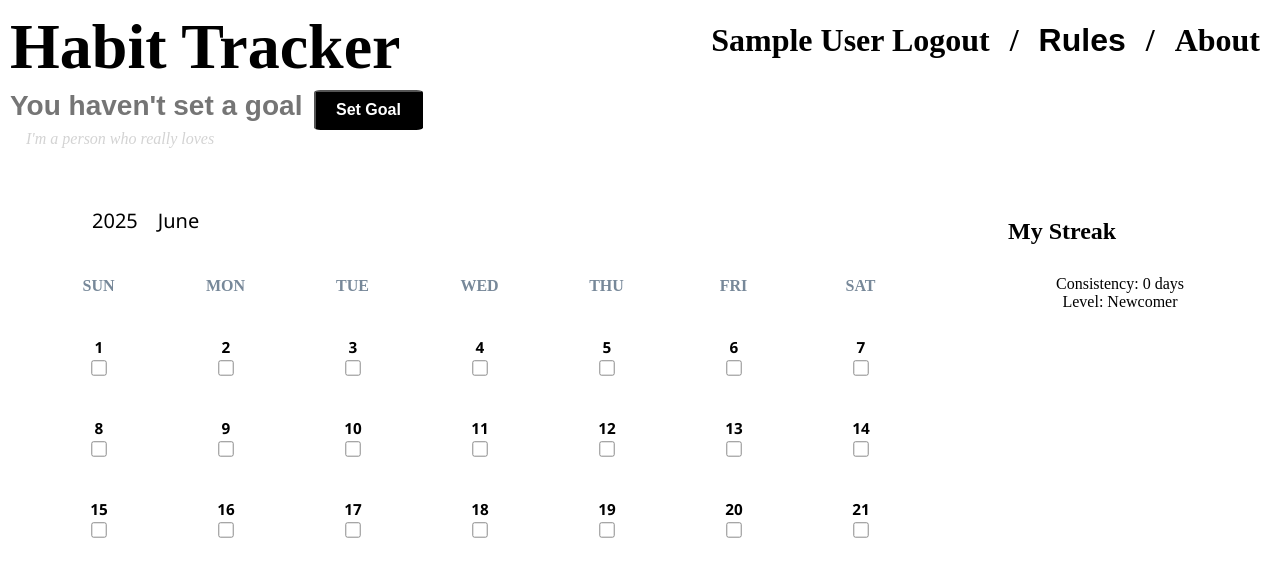
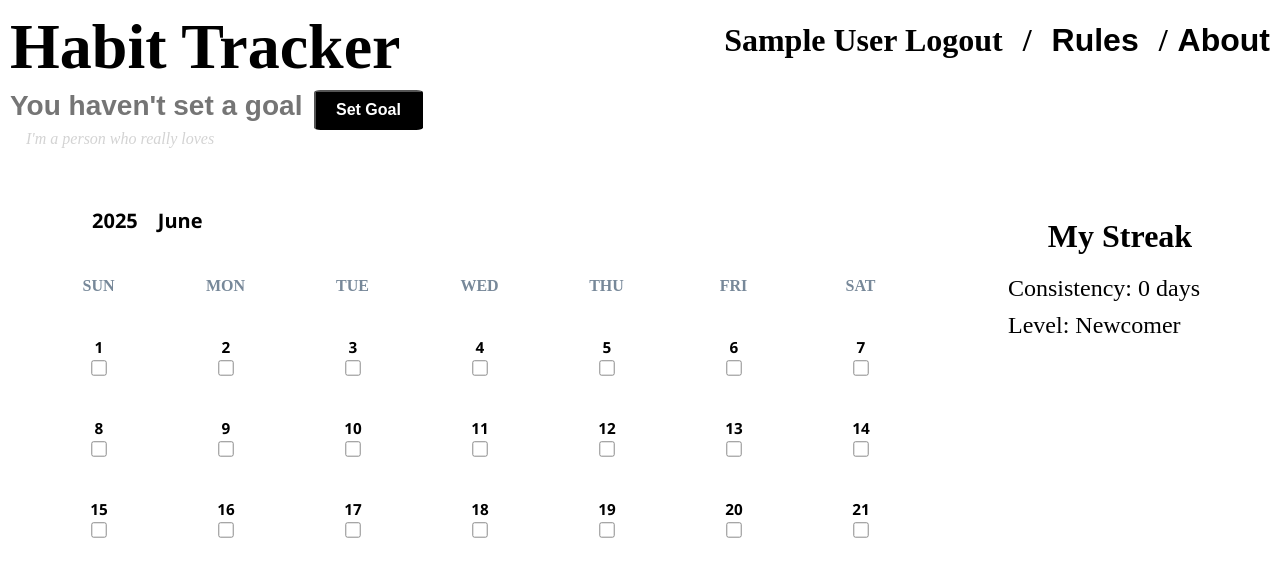
Before and after one commit to Ting-Yu-Lai/Habit_Tracker, a PHP site: page / in a window 1280 px wide. Shown: the top 579 px of the page. Run offline with PHP 8.4, Linux system fonts and the light colour scheme; the visitor is signed in with stand-in values (Sample User, id 1); data that the repository does not hold is empty.

Commit message:
完成CSS排版，目前要處理的還有，時間沒到checkbox不可以跑出來

```diff
--- a/calender.php
+++ b/calender.php
@@ -148,6 +148,7 @@ $stmt->close();
             text-align: center;
             /* padding-top: 15px; */
             font-size: 20px;
+            font-weight: bold;
             /* width: 50%; */
             margin-left: 60px;
             /* font-style: italic; */
@@ -173,6 +174,7 @@ $stmt->close();
 
         .box-month {
             text-align: center;
+            font-weight: bold;
             /* font-style: italic; */
             font-family: 'Segoe UI', sans-serif;
             font-size: 20px;
--- a/index.php
+++ b/index.php
@@ -118,6 +118,18 @@ $stmt->close();
       color: gray;
     }
 
+    #openAbout {
+      border: none;
+      background-color: transparent;
+      font-size: 32px;
+      color: black;
+      font-weight: bold;
+    }
+
+    #openAbout:hover {
+      color: gray;
+    }
+
     .modal-content {
       background-color: #fff;
       padding: 30px;
@@ -240,24 +322,24 @@ $stmt->close();
     }
 
     .my-streak {
-      font-size: 24px;
+      font-size: 32px;
       font-weight: bold;
+      display: flex;
+      justify-content: center;
+      align-items: center;
+      /* background-color: lightcoral; */
     }
 
     .consistency {
-      margin-top: 30px;
-      /* background-color: #fff; */
-      display: flex;
-      justify-content: center;
-      align-items: center;
+      margin-top: 20px;
+      font-size: 24px;
+      /* background-color: lightblue; */
     }
 
     .level {
-      /* margin-top: 30px; */
-      /* background-color: #fff; */
-      display: flex;
-      justify-content: center;
-      align-items: center;
+      margin-top: 10px;
+      font-size: 24px;
+      /* background-color: lightblue; */
     }
 
     .medal-box {
@@ -307,7 +389,7 @@ $stmt->close();
         <button type="button" id="openRules">Rules</button>
       </div>
       <span>/</span>
-      <div>About</div>
+      <button type="button" id="openAbout">About</button>
     </div>
   </header>
 
@@ -376,10 +459,33 @@ $stmt->close();
       <button type="button" id="closeRules">close</button>
     </div>
   </div>
+
+  <div class="aboutModal">
+    <div class="about-container">
+      <h2>About Habit Tracker</h2>
+      <p>This is a minimalist habit tracking tool inspired by <em>Atomic Habits</em>. Our goal is to help you stay consistent with your goals through simple daily check-ins.</p>
+
+      <h3>Key Features</h3>
+      <ul>
+        <li>🎯 Set and update your personal goal</li>
+        <li>📅 Visual calendar with check marks</li>
+        <li>🔥 Real-time streak counter</li>
+        <li>🏅 Gamified levels based on your streak</li>
+      </ul>
+
+      <h3>Why Build Habits?</h3>
+      <p>Small actions done consistently lead to big results. This app helps you stay on track and stay accountable.</p>
+      <button type="button" id="closeAbout">close</button>
+    </div>
+  </div>
+
   <script>
     // bind
     openRules = document.getElementById('openRules');
     closeRules = document.getElementById('closeRules');
+
+    openAbout = document.getElementById('openAbout');
+    closeAbout = document.getElementById('closeAbout');
     // action
     openRules.addEventListener('click', function() {
       document.querySelector('.rulesModal').style.display = 'flex';
@@ -387,6 +493,12 @@ $stmt->close();
     closeRules.addEventListener('click', function() {
       document.querySelector('.rulesModal').style.display = 'none';
     });
+    openAbout.addEventListener('click', function() {
+      document.querySelector('.aboutModal').style.display = 'flex';
+    });
+    closeAbout.addEventListener('click', function() {
+      document.querySelector('.aboutModal').style.display = 'none';
+    });
   </script>
 </body>
 
```
Also changed, not shown: other parts of index.php (+77 -6 lines).
